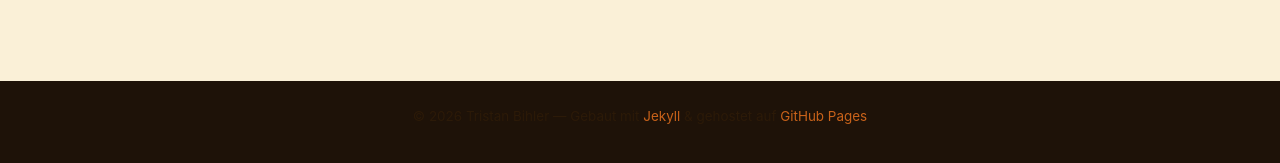
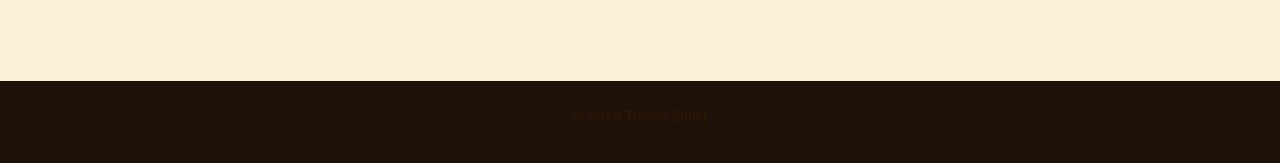
Before and after one commit to Tristan-Bihler/Website, a Jekyll site: the page built from index.md, in a window 1280 px wide and 900 px high, scrolled down 1274 px. Shown: the part 734-897 px from the top of the window. Built offline with Jekyll 4.4.1, drawn with Linux system fonts in a browser that asks for light colours.

Commit message:
Simplify footer to copyright only
https://claude.ai/code/session_01W7R7q1xMCMWaiC48HYZ1Mp

```diff
--- a/_includes/footer.html
+++ b/_includes/footer.html
@@ -1,7 +1,3 @@
 <footer class="site-footer">
-  <p>
-    &copy; {{ site.time | date: "%Y" }} {{ site.title }} &mdash;
-    Gebaut mit <a href="https://jekyllrb.com" target="_blank" rel="noopener">Jekyll</a> &amp;
-    gehostet auf <a href="https://pages.github.com" target="_blank" rel="noopener">GitHub Pages</a>
-  </p>
+  <p>&copy; {{ site.time | date: "%Y" }} Tristan Bihler</p>
 </footer>
```
